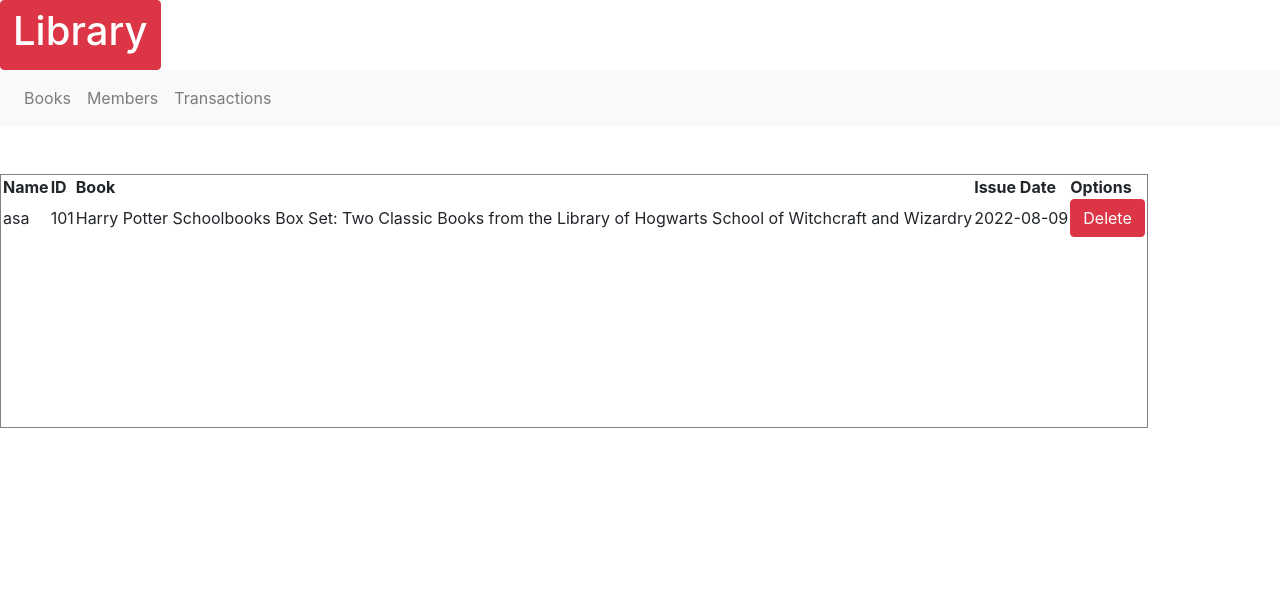
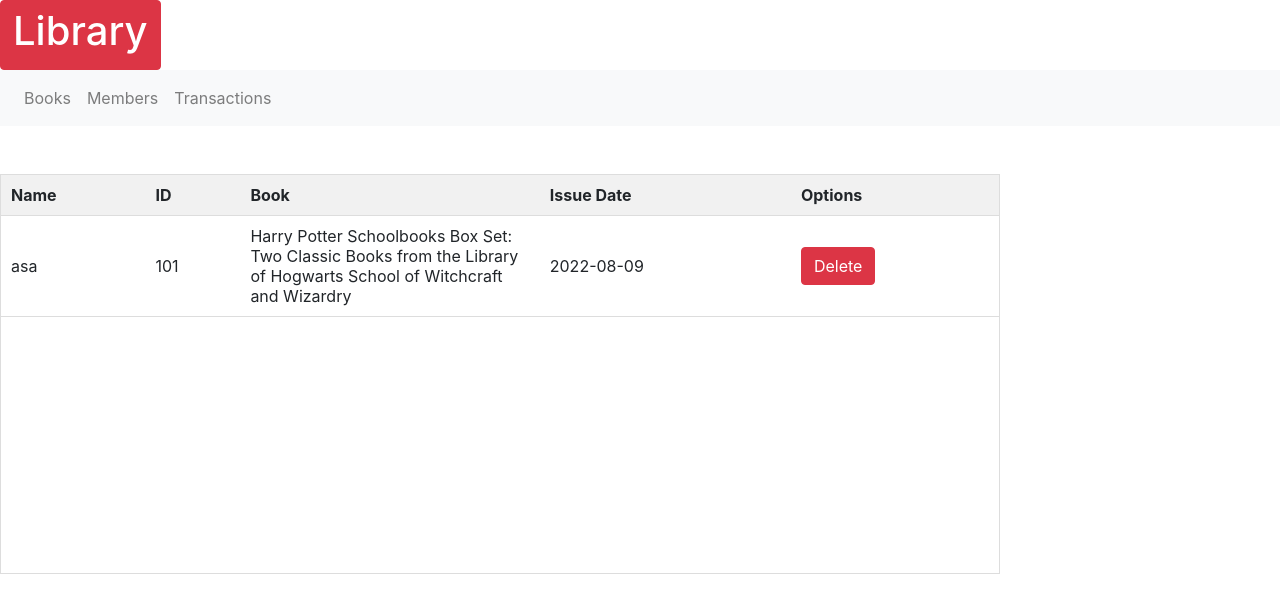
Before and after one commit to Shivam5278/Library-Management-Web-Application, a Flask app: page /transactions in a window 1280 px wide. Shown: the top 613 px of the page. Run offline with Flask 2, Linux system fonts and the light colour scheme; data comes from the database, SQL or seed files in the repository; some libraries are stand-ins or nearby versions.

Commit message:
Update transactions.html

```diff
--- a/templates/transactions.html
+++ b/templates/transactions.html
@@ -3,21 +3,16 @@
 {% block main %}
 
     <div class="right">
-      <table class="fixedtable" border="1">
-        <tbody>
-          <tr>
-            <td colspan="3">
-              <div class="scro">
-                <table id="table" >
-                  <thead  >
-                    <tr>
+      <table id="myTable"  >
+
+          <tr class="header">
+
                       <th >Name</th>
                       <th>ID</th>
-                      <th>Book</th>
+                      <th width="30%">Book</th>
                       <th>Issue Date</th>
                       <th>Options</th>
                     </tr>
-                  </thead>
                   {% for transaction in transactions1 %}
                           <tr class="hov" >
                             <td onclick="gen(this)">
@@ -44,10 +39,6 @@
 
                 </script>
               </div>
-            </td>
-          </tr>
-        </tbody>
-      </table>
 
     </div>
 {% endblock %}
```
